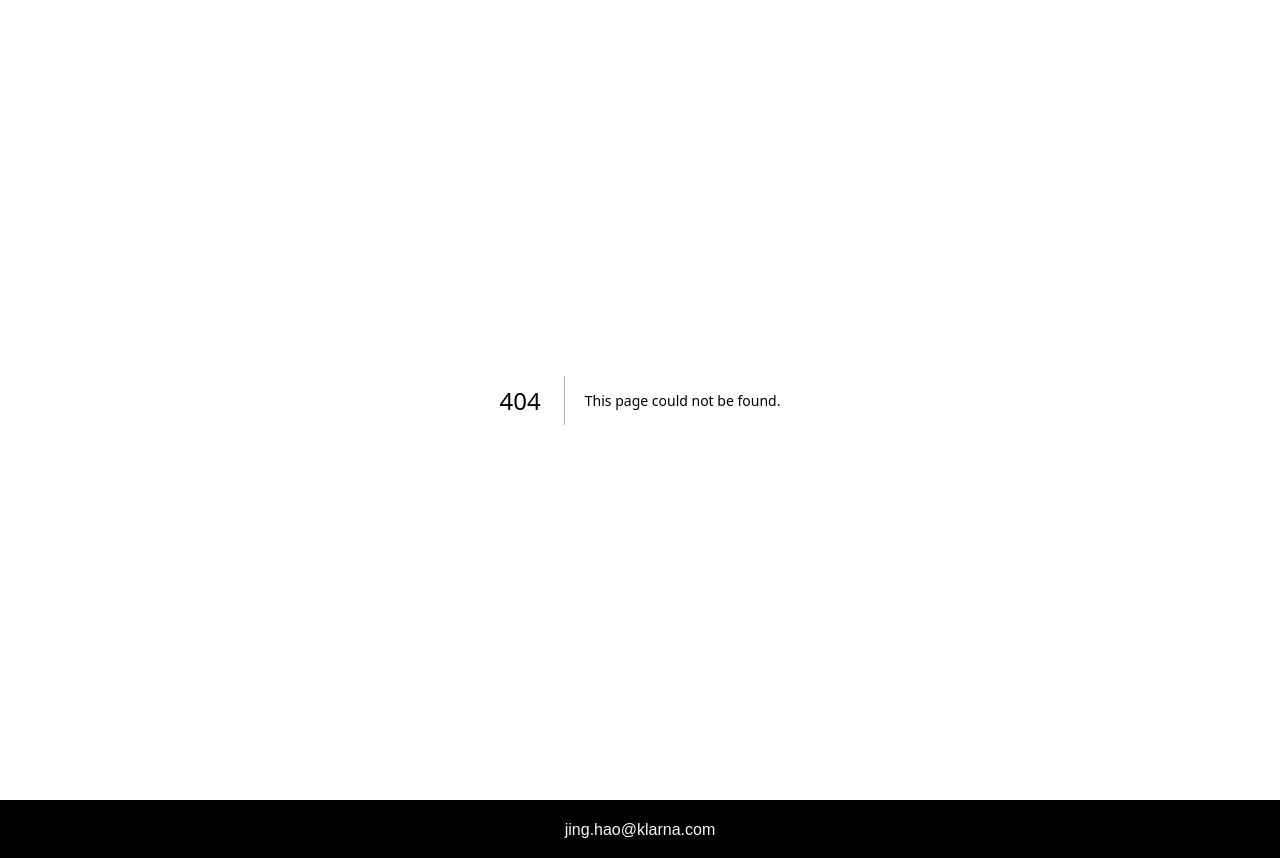
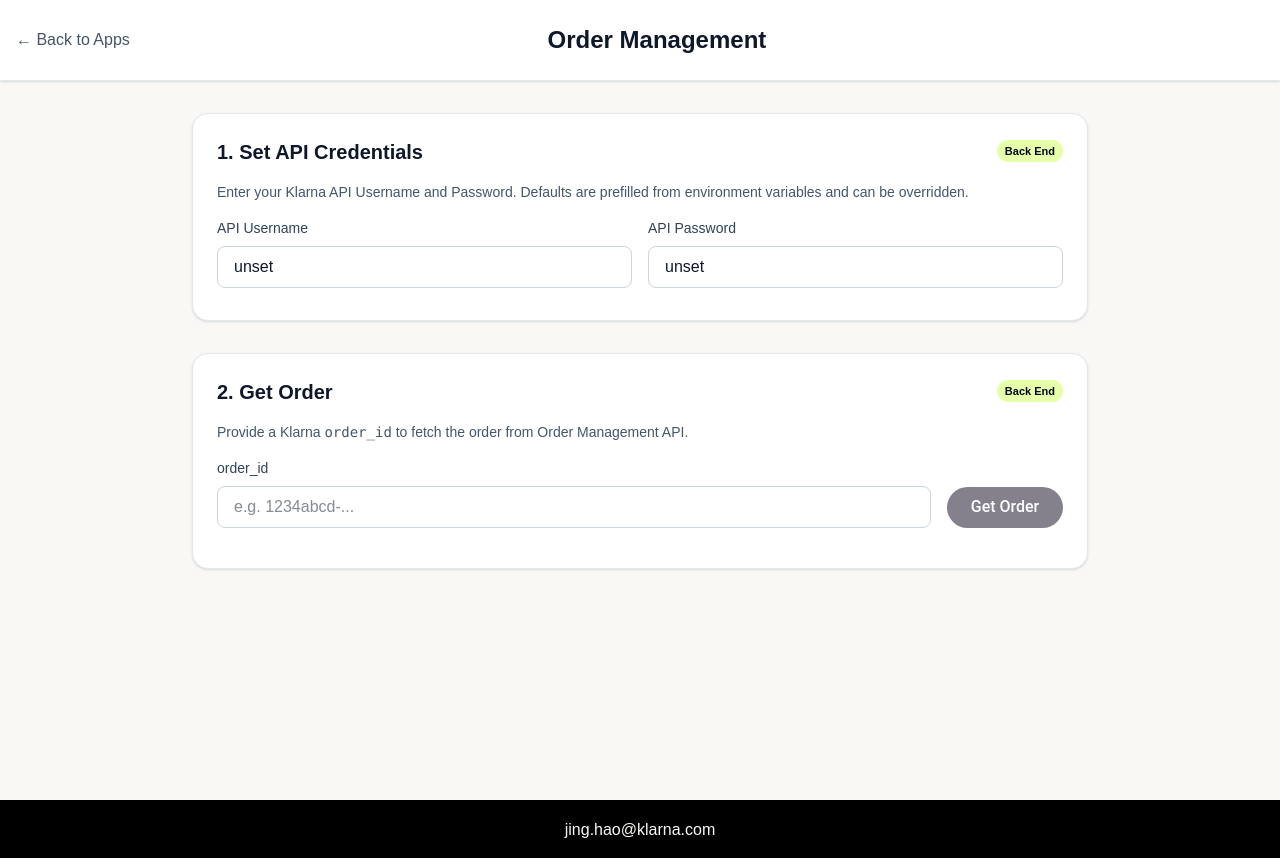
Before and after one commit to thejinghao/kp-demo, a Next.js app: page /apps/om in a window 1280 px wide. Before the commit this address had no page. Built offline with nearby package versions, Linux system fonts and the light colour scheme; no server answers.

Commit message:
adds order management app and get-order

```diff
--- /dev/null
+++ b/app/api/klarna/ordermanagement/get-order/[orderId]/route.ts
@@ -0,0 +1,90 @@
+import { NextRequest, NextResponse } from 'next/server';
+
+export const dynamic = 'force-dynamic';
+export const runtime = 'nodejs';
+
+function isProbablyBase64(input: string): boolean {
+	return /^[A-Za-z0-9+/=]+$/.test(input) && input.length % 4 === 0;
+}
+
+async function handleOutbound(
+	req: NextRequest,
+	context: { params: Promise<Record<string, string | string[]>> }
+) {
+	const auth = req.headers.get('authorization');
+	if (!auth || !auth.toLowerCase().startsWith('basic ')) {
+		return NextResponse.json({ error: 'Missing or invalid Authorization header' }, { status: 401 });
+	}
+
+	let token = auth.slice(6).trim();
+	if (token.includes(':') && !isProbablyBase64(token)) {
+		// eslint-disable-next-line n/no-deprecated-api
+		token = Buffer.from(token, 'utf-8').toString('base64');
+	}
+	const outboundAuth = `Basic ${token}`;
+
+	const params = await context.params;
+	const rawOrderId = params?.orderId;
+	const orderId = Array.isArray(rawOrderId) ? rawOrderId[0] : rawOrderId;
+	if (!orderId || typeof orderId !== 'string') {
+		return NextResponse.json({ error: 'Missing order_id in path' }, { status: 400 });
+	}
+
+	const baseUrl = process.env.KLARNA_API_BASE_URL || 'https://api.playground.klarna.com';
+	const url = `${baseUrl}/ordermanagement/v1/orders/${encodeURIComponent(orderId)}`;
+
+	const res = await fetch(url, {
+		method: 'GET',
+		headers: {
+			Authorization: outboundAuth,
+			Accept: 'application/json',
+		},
+		credentials: 'omit',
+	});
+
+	const text = await res.text();
+	const contentType = res.headers.get('content-type') || '';
+	const json = contentType.includes('application/json') ? JSON.parse(text) : text;
+
+	const maskedAuth = `${outboundAuth.slice(0, 16)}...`;
+	const payload = {
+		forwarded_request: {
+			url,
+			method: 'GET',
+			headers: { Authorization: maskedAuth },
+		},
+		klarna_response: json,
+		status: res.status,
+	};
+
+	if (!res.ok) {
+		return NextResponse.json(payload, { status: 500 });
+	}
+
+	return NextResponse.json(payload, { status: 200 });
+}
+
+export async function GET(
+	req: NextRequest,
+	context: { params: Promise<Record<string, string | string[]>> }
+) {
+	try {
+		return await handleOutbound(req, context);
+	} catch (error) {
+		const message = error instanceof Error ? error.message : 'Unknown error';
+		return NextResponse.json({ error: message }, { status: 500 });
+	}
+}
+
+export async function POST(
+	req: NextRequest,
+	context: { params: Promise<Record<string, string | string[]>> }
+) {
+	// Allow POST for convenience (e.g., if clients prefer sending non-GET requests)
+	try {
+		return await handleOutbound(req, context);
+	} catch (error) {
+		const message = error instanceof Error ? error.message : 'Unknown error';
+		return NextResponse.json({ error: message }, { status: 500 });
+	}
+}
--- /dev/null
+++ b/app/apps/om/page.tsx
@@ -0,0 +1,132 @@
+'use client';
+
+import { useState } from 'react';
+import Link from 'next/link';
+import { getPublicKlarnaDefaults } from '@/lib/klarna';
+
+const { username: defaultUsername, password: defaultPassword } = getPublicKlarnaDefaults();
+
+type Forwarded = { url: string; headers?: Record<string, string>; body?: unknown; method?: string };
+
+export default function OrderManagement() {
+  const [apiUsername, setApiUsername] = useState(defaultUsername);
+  const [apiPassword, setApiPassword] = useState(defaultPassword);
+
+  const [orderId, setOrderId] = useState('');
+  const [isFetching, setIsFetching] = useState(false);
+  const [forwarded, setForwarded] = useState<Forwarded | null>(null);
+  const [response, setResponse] = useState<any | null>(null);
+  const [status, setStatus] = useState<number | null>(null);
+
+  const authHeader = `Basic ${apiUsername}:${apiPassword}`;
+
+  const fetchOrder = async () => {
+    if (!apiUsername.trim() || !apiPassword.trim()) {
+      alert('Enter API Username and Password first.');
+      return;
+    }
+    if (!orderId.trim()) {
+      alert('Enter an order_id.');
+      return;
+    }
+
+    setIsFetching(true);
+    try {
+      const res = await fetch(`/api/klarna/ordermanagement/get-order/${encodeURIComponent(orderId.trim())}`, {
+        method: 'GET',
+        headers: {
+          'Content-Type': 'application/json',
+          authorization: authHeader,
+        },
+      });
+      const json = await res.json();
+      setForwarded(json.forwarded_request);
+      setResponse(json.klarna_response);
+      setStatus(typeof json?.status === 'number' ? json.status : (res.ok ? 200 : res.status));
+    } catch (err) {
+      console.error('Get order failed', err);
+      setResponse({ error: 'request failed' });
+    } finally {
+      setIsFetching(false);
+    }
+  };
+
+  const renderKV = (obj: Record<string, any> | null, title: string) => {
+    if (!obj) return null;
+    return (
+      <div>
+        <h3 className="text-sm font-semibold text-slate-900 dark:text-white mb-2">{title}</h3>
+        <pre className="bg-slate-50 dark:bg-slate-900 text-slate-800 dark:text-slate-200 p-4 rounded-lg overflow-auto text-sm">{JSON.stringify(obj, null, 2)}</pre>
+      </div>
+    );
+  };
+
+  return (
+    <div className="min-h-screen bg-[var(--color-primary-offwhite)] dark:from-slate-900 dark:to-slate-800">
+      <header className="bg-white dark:bg-slate-800 shadow-sm border-b border-slate-200 dark:border-slate-700">
+        <div className="container mx-auto px-4 py-6">
+          <div className="flex items-center justify-between">
+            <Link href="/" className="text-slate-600 dark:text-slate-300 hover:text-slate-900 dark:hover:text-white transition-colors">
+              ← Back to Apps
+            </Link>
+            <h1 className="text-2xl font-bold text-slate-900 dark:text-white">Order Management</h1>
+            <div className="w-20" />
+          </div>
+        </div>
+      </header>
+
+      <div className="container mx-auto px-4 py-8">
+        <div className="max-w-4xl mx-auto space-y-8">
+          {/* Step 1: Set API Credentials */}
+          <div className="bg-white dark:bg-slate-800 rounded-2xl shadow-sm border border-slate-200 dark:border-slate-700 p-6">
+            <h2 className="text-xl font-semibold text-slate-900 dark:text-white mb-4 flex items-center justify-between gap-2">
+              <span>1. Set API Credentials</span>
+              <span className="badge badge-be">Back End</span>
+            </h2>
+            <p className="text-sm text-slate-600 dark:text-slate-400 mb-4">Enter your Klarna API Username and Password. Defaults are prefilled from environment variables and can be overridden.</p>
+            <div className="grid grid-cols-1 md:grid-cols-2 gap-4 mb-2">
+              <div>
+                <label className="block text-sm font-medium text-slate-700 dark:text-slate-300 mb-2">API Username</label>
+                <input value={apiUsername} onChange={(e) => setApiUsername(e.target.value)} placeholder={defaultUsername || 'UUID username'} className="w-full px-4 py-2 border border-slate-300 dark:border-slate-600 rounded-lg bg-white dark:bg-slate-700 text-slate-900 dark:text-white" />
+              </div>
+              <div>
+                <label className="block text-sm font-medium text-slate-700 dark:text-slate-300 mb-2">API Password</label>
+                <input value={apiPassword} onChange={(e) => setApiPassword(e.target.value)} placeholder={defaultPassword || 'API key'} className="w-full px-4 py-2 border border-slate-300 dark:border-slate-600 rounded-lg bg-white dark:bg-slate-700 text-slate-900 dark:text-white" />
+              </div>
+            </div>
+          </div>
+
+          {/* Step 2: Get Order by ID */}
+          <div className="bg-white dark:bg-slate-800 rounded-2xl shadow-sm border border-slate-200 dark:border-slate-700 p-6">
+            <h2 className="text-xl font-semibold text-slate-900 dark:text-white mb-4 flex items-center justify-between gap-2">
+              <span>2. Get Order</span>
+              <span className="badge badge-be">Back End</span>
+            </h2>
+            <p className="text-sm text-slate-600 dark:text-slate-400 mb-4">Provide a Klarna <code>order_id</code> to fetch the order from Order Management API.</p>
+
+            <div className="flex items-end gap-4 mb-4">
+              <div className="flex-1">
+                <label className="block text-sm font-medium text-slate-700 dark:text-slate-300 mb-2">order_id</label>
+                <input value={orderId} onChange={(e) => setOrderId(e.target.value)} placeholder="e.g. 1234abcd-..." className="w-full px-4 py-2 border border-slate-300 dark:border-slate-600 rounded-lg bg-white dark:bg-slate-700 text-slate-900 dark:text-white" />
+              </div>
+              <button onClick={fetchOrder} disabled={isFetching || !apiUsername.trim() || !apiPassword.trim() || !orderId.trim()} className="btn">
+                {isFetching ? 'Fetching...' : 'Get Order'}
+              </button>
+            </div>
+
+            <div className="mt-4 space-y-4">
+              {typeof status === 'number' && (
+                <div>
+                  <h3 className="text-sm font-semibold text-slate-900 dark:text-white mb-2">Response Status</h3>
+                  <pre className="bg-slate-50 dark:bg-slate-900 text-slate-800 dark:text-slate-200 p-4 rounded-lg overflow-auto text-sm">{status}</pre>
+                </div>
+              )}
+              {renderKV(forwarded, 'External Request')}
+              {renderKV(response, 'External Response')}
+            </div>
+          </div>
+        </div>
+      </div>
+    </div>
+  );
+}
--- a/app/page.tsx
+++ b/app/page.tsx
@@ -50,6 +50,14 @@
       icon: "🔑",
       href: "/apps/ct",
       tags: ["KP","Ecomm"]
+    },
+    {
+      id: "om",
+      name: "Order Management",
+      description: "Lookup orders via Order Management API",
+      icon: "📦",
+      href: "/apps/om",
+      tags: ["KP", "Ops"]
     },
 
     // Add more apps here as you create them
```
